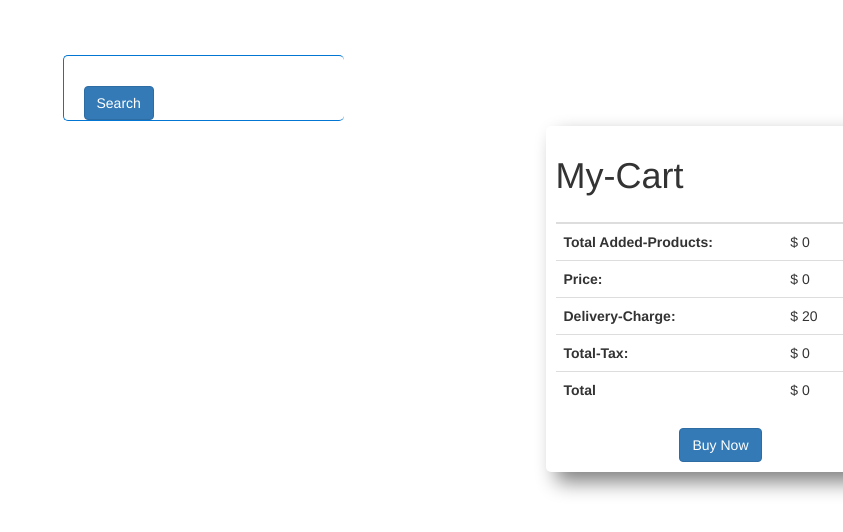
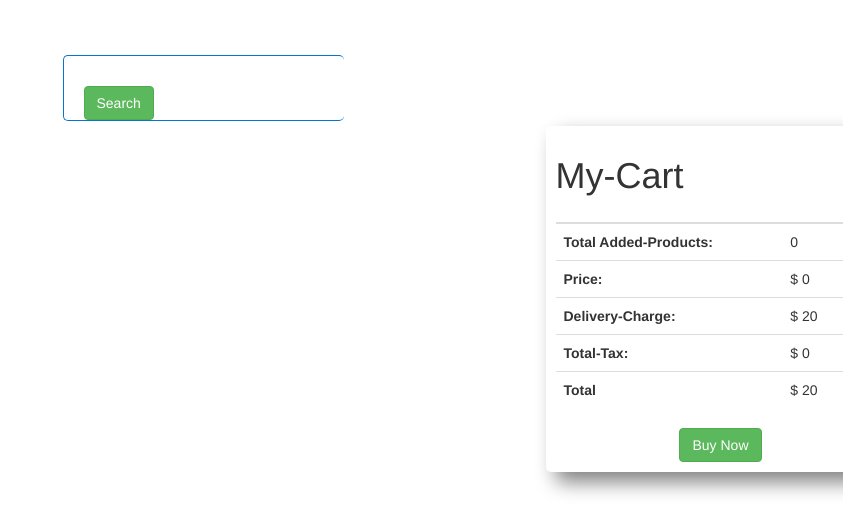
Before and after one commit to Masud8851/cart, a plain HTML site: page index.html in a window 1280 px wide. Shown: the whole page, without its empty margins (437-1280 px from the left). Drawn offline with nearby package versions, Linux system fonts and the light colour scheme; no server answers.

Commit message:
"Index.html"

```diff
--- a/index.html
+++ b/index.html
@@ -1,15 +1,13 @@
 <!DOCTYPE html>
 <html lang="en">
-
     <head>
         <meta charset="UTF-8" />
         <meta http-equiv="X-UA-Compatible" content="IE=edge" />
         <meta name="viewport" content="width=device-width, initial-scale=1.0" />
-  <title>FakeStore</title>
+        <title>E-Shop</title>
         <link rel="stylesheet" href="./css/style.css" />
         <!-- Latest compiled and minified CSS -->
-  <link rel="stylesheet" href="https://maxcdn.bootstrapcdn.com/bootstrap/3.3.7/css/bootstrap.min.css"
-    integrity="sha384-BVYiiSIFeK1dGmJRAkycuHAHRg32OmUcww7on3RYdg4Va+PmSTsz/K68vbdEjh4u" crossorigin="anonymous" />
+        <link rel="stylesheet" href="https://maxcdn.bootstrapcdn.com/bootstrap/3.3.7/css/bootstrap.min.css" integrity="sha384-BVYiiSIFeK1dGmJRAkycuHAHRg32OmUcww7on3RYdg4Va+PmSTsz/K68vbdEjh4u" crossorigin="anonymous" />
 
         <!-- google Montserrat  font  -->
         <link rel="preconnect" href="https://fonts.googleapis.com" />
@@ -20,21 +18,23 @@
     <body>
         <header></header>
         <main class="main">
+            <!-- Search Product -->
             <div class="search-field">
                 <div class="search-box">
                     <input id="input-field" class="search-field" type="text" />
-        <button type="button" class="btn btn-primary search-button" data-toggle="button" aria-pressed="false"
-          autocomplete="off" id="search-btn" onclick="loadProducts()">
+                    <button type="button" class="btn btn-success search-button" data-toggle="button" aria-pressed="false" autocomplete="off" id="search-btn" onclick="loadProducts()">
                         Search
                     </button>
                 </div>
             </div>
+
             <div class="row">
+                <!-- Product Details -->
                 <div class="col-md-9 col-lg-9 col-sm-7">
-        <div id="all-products" class="">
-          <h1></h1>
+                    <div id="all-products" class=""></div>
                 </div>
-      </div>
+
+                <!-- Shopping Cart -->
                 <div class="col-md-3 col-lg-3 col-sm-5 cart-main">
                     <div class="cart" id="my-cart">
                         <table class="table">
@@ -50,13 +50,13 @@
                             <tbody>
                                 <tr>
                                     <th>Total Added-Products:</th>
-                <td>$ <span id="total-Products">0</span></td>
+                                    <td><span id="total-Products">0</span></td>
                                     <td></td>
                                     <td></td>
                                 </tr>
                                 <tr>
                                     <th>Price:</th>
-                <td>$ <span id="price">0</span></td>
+                                    <td>$ <span id="price"> 0</span></td>
                                     <td></td>
                                     <td></td>
                                 </tr>
@@ -74,13 +74,13 @@
                                 </tr>
                                 <tr>
                                     <th scope="row">Total</th>
-                <td colspan="2">$ <span id="total">0</span></td>
+                                    <td colspan="2">$ <span id="total">20</span></td>
                                     <td></td>
                                 </tr>
                             </tbody>
                         </table>
                         <div class="parces text-center">
-            <button class="btn btn-primary text-center">Buy Now</button>
+                            <button class="btn btn-success text-center">Buy Now</button>
                         </div>
                     </div>
                 </div>
@@ -91,5 +91,4 @@
         <!-- add javascript  file  -->
         <script src="./js/app.js"></script>
     </body>
-
 </html>
```
Lines whose indentation alone changed are shown as unchanged.
